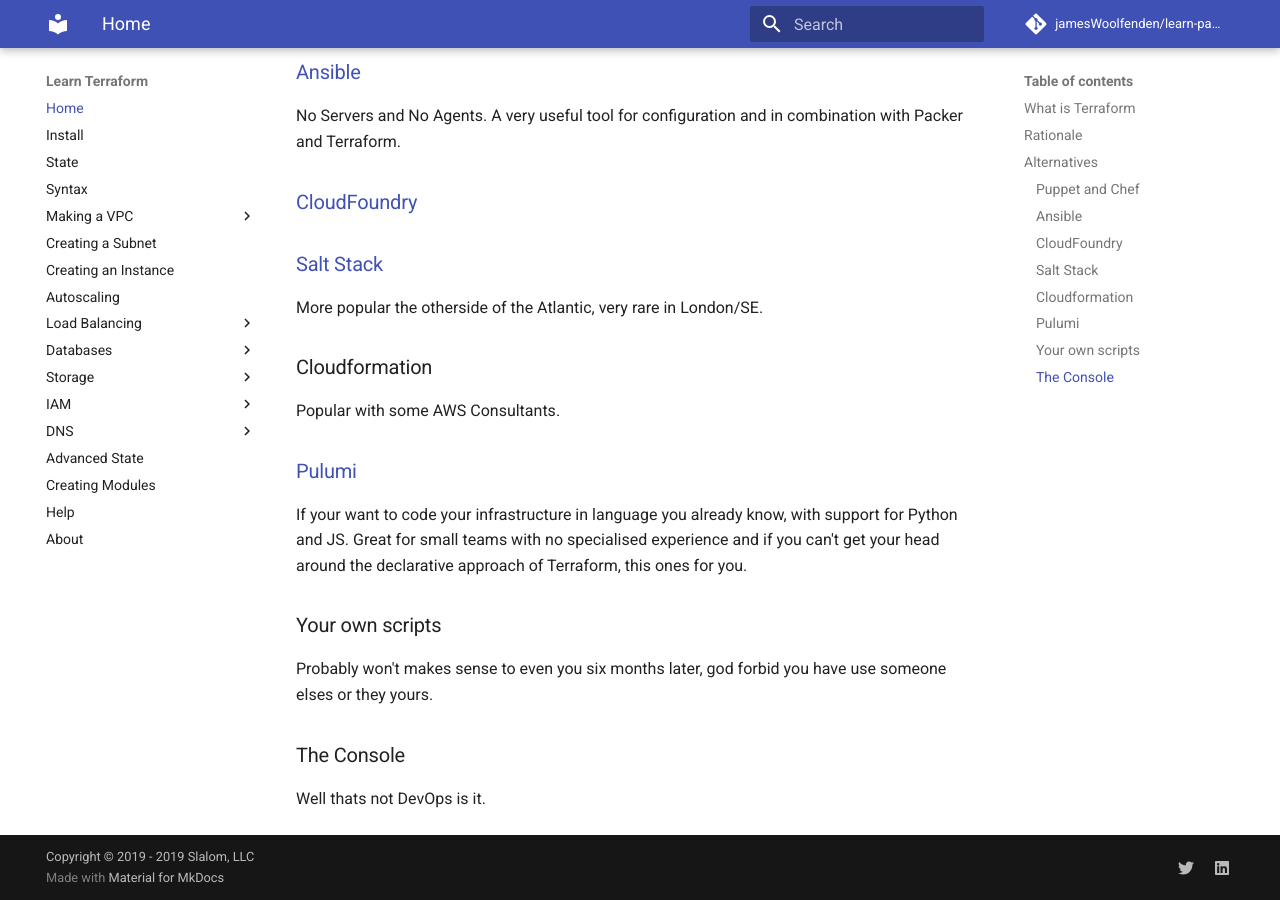
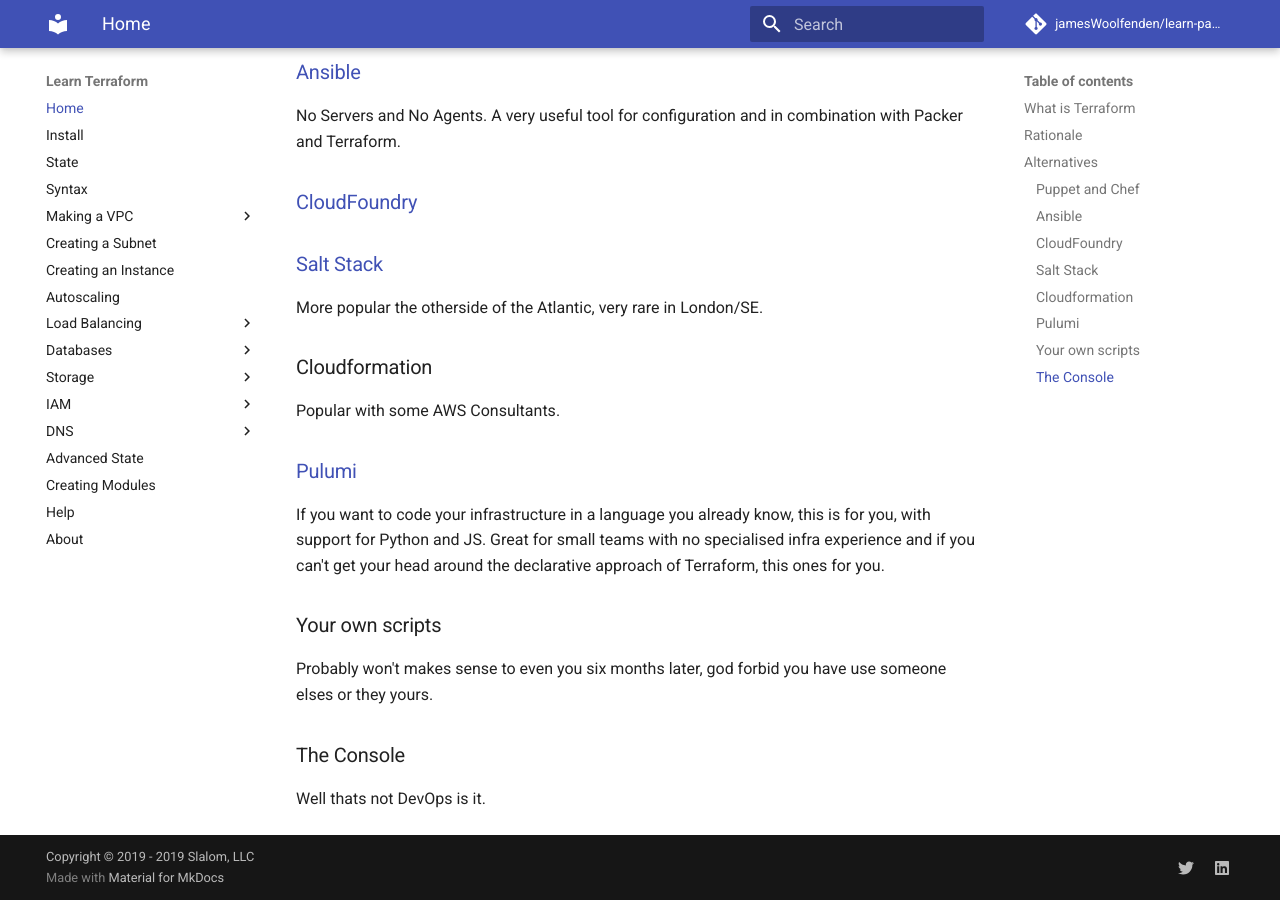
Before and after one commit to JamesWoolfenden/learn-terraform, an MkDocs documentation site: the page built from docs/index.md, in a window 1280 px wide and 900 px high, scrolled down 814 px. Built offline with MkDocs 1.6.1 and Material for MkDocs 9.7.7, drawn with Linux system fonts in a browser that asks for light colours; comment, search, counter and statistics services are not loaded.

Commit message:
Update index.md

```diff
--- a/docs/index.md
+++ b/docs/index.md
@@ -43,7 +43,7 @@
 
 ### [Pulumi](https://www.pulumi.com/)
 
-If your want to code your infrastructure in language you already know, with support for Python and JS. Great for small teams with no specialised experience and if you can't get your head around the declarative approach of Terraform, this ones for you.
+If you want to code your infrastructure in a language you already know, this is for you, with support for Python and JS. Great for small teams with no specialised infra experience and if you can't get your head around the declarative approach of Terraform, this ones for you.
 
 ### Your own scripts
 
```
